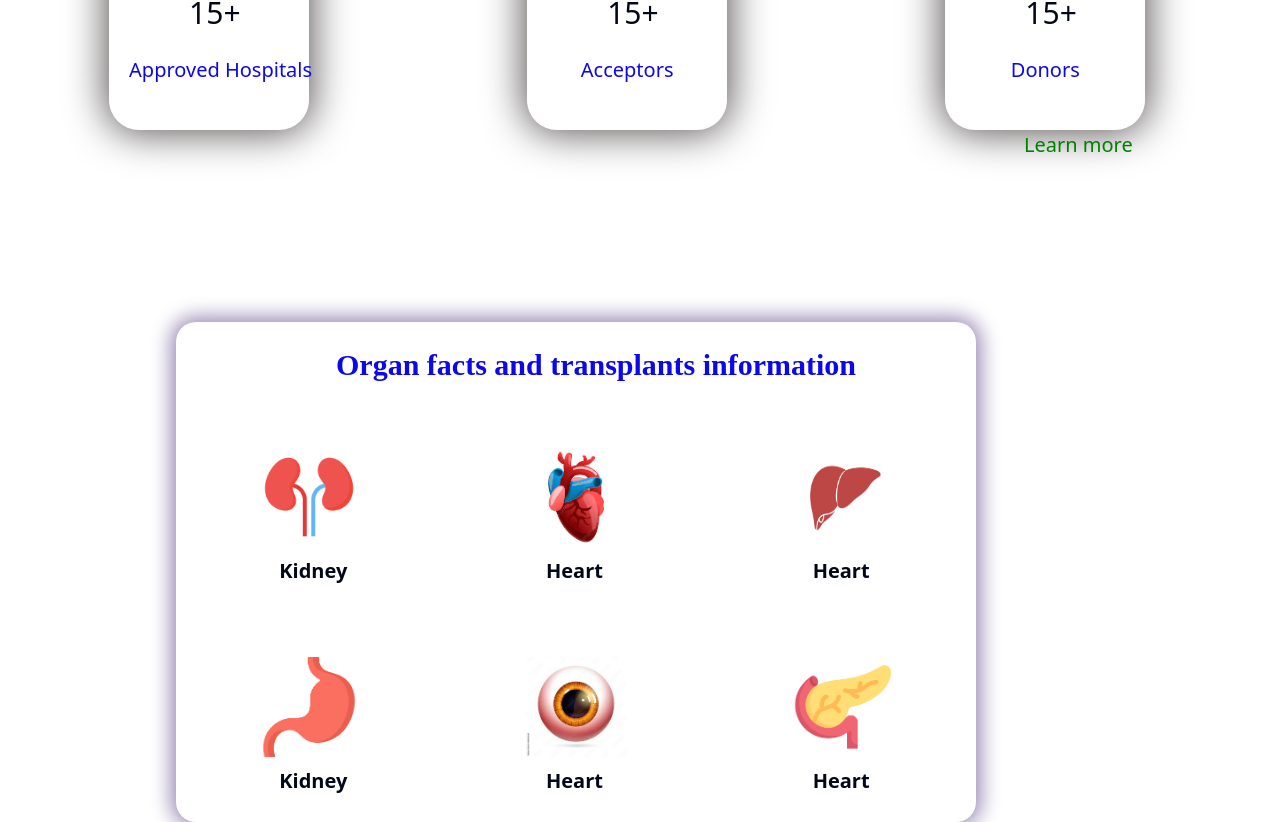
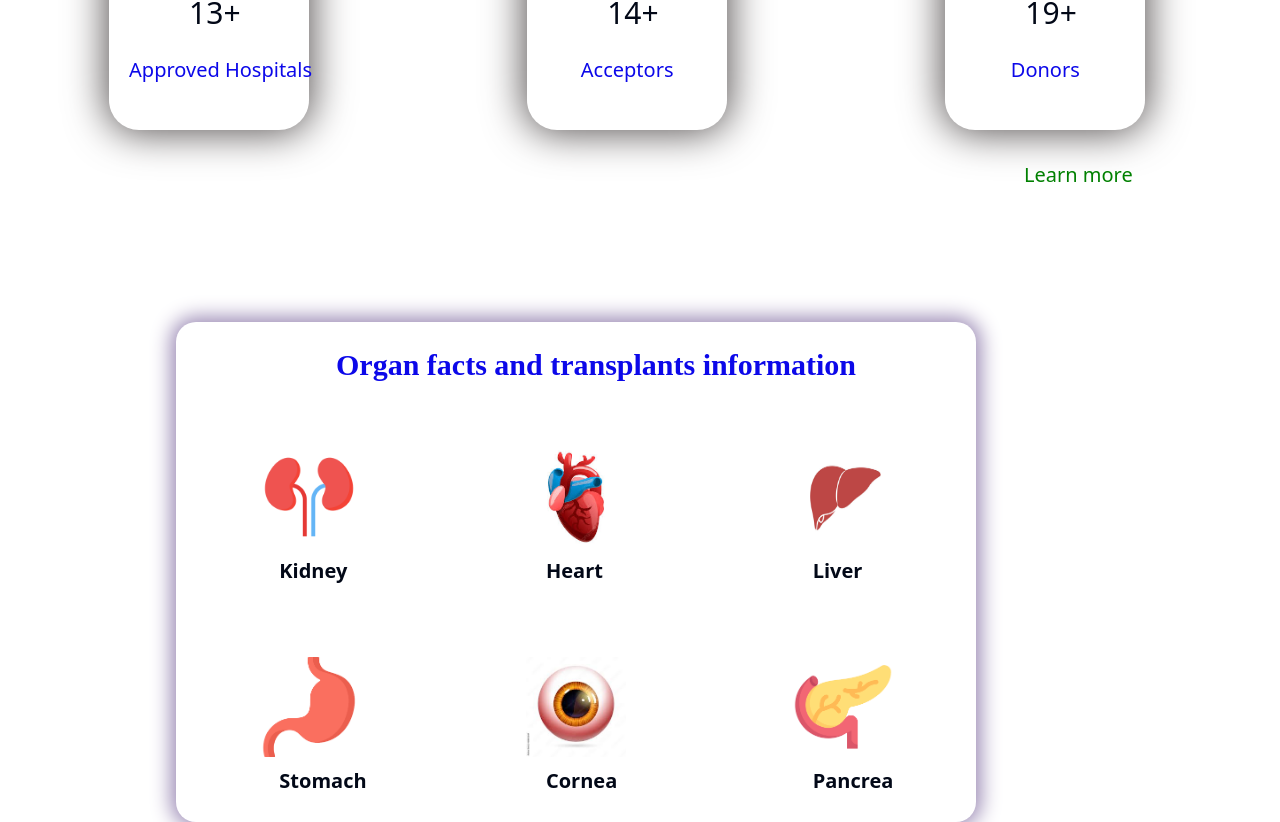
Before and after one commit to elhanbthomas/SHOWDOWN, a React (Vite) app in the folder frontend_homepage/: page / in a window 1280 px wide. Shown: the part 1420-2242 px from the top of the page. Built offline with nearby package versions, Linux system fonts and the light colour scheme.

Commit message:
added_links2

```diff
--- a/frontend_homepage/src/App.css
+++ b/frontend_homepage/src/App.css
@@ -336,7 +336,7 @@ text-align: center;
   font-size: 20px;
  color:green;
  position:relative;
- top:15%;
+ top:30px;
  left:80vw;
 cursor: pointer;
 }
--- a/frontend_homepage/src/App.jsx
+++ b/frontend_homepage/src/App.jsx
@@ -1,5 +1,6 @@
 import { useState,useRef,useEffect } from 'react'
 import {useInView} from 'react-intersection-observer'
+import {Link} from "react-router"
 import './App.css'
 import organ1 from './assets/ORGAN1.png'
 import organ2 from './assets/ORGAN1.svg'
@@ -94,10 +95,17 @@ duration:500
       <h1 className='name1'>ORGOR </h1>
     </div>
     <div className="menu">
-    <div className="option" >Statistic</div>
+      <Link to="/stats">
+    <div className="option" >Statistic</div></Link>
+
     <div className="option" >About Organs</div>
+    <Link to="/donor" >
     <div className="option">Register for Donor</div>
+    </Link>
+    <Link to="/app_hosp" >
+
     <div className="option">Approved Hospitals</div>
+    </Link>
     <div className="option" >Login/Register</div>
      <div className="hamburger">
   <div className="bar"></div>
@@ -125,7 +133,7 @@ duration:500
        <div className='stats1'>
 
           <div className="stats_hospitals">
-          <div className="stats_hospitals_no">15+</div>
+          <div className="stats_hospitals_no">13+</div>
           <div className="stats_hospitals_heading">Approved Hospitals</div>
 
 
@@ -134,13 +142,13 @@ duration:500
 
 
          <div className="stats_acceptors">
-          <div className="stats_acceptors_no">15+</div>
+          <div className="stats_acceptors_no">14+</div>
           <div className="stats_acceptors_heading">Acceptors</div>
 
         </div>
 
         <div className="stats_donors">
-          <div className="stats_donors_no">15+</div>
+          <div className="stats_donors_no">19+</div>
           <div className="stats_donors_heading">Donors</div>
 
         </div>
@@ -173,15 +181,17 @@ duration:500
         </div>
 
         {/* heart*/}
+        <Link to="/organ_heart">
           <div className='organ_heart'>
           <img src={heart} alt="heart" className='organ_heart_img'/>
          <div className='organ_heart_headline organ_name_common'>Heart</div>
          </div>
+         </Link>
 
          {/* liver*/}
          <div className='organ_liver'>
           <img src={liver} alt="liver" className='organ_liver_img'/>
-         <div className='organ_liver_headline organ_name_common'>Heart</div>
+         <div className='organ_liver_headline organ_name_common'>Liver</div>
          </div>
          </div>
          <div className='organ_click2'>
@@ -189,19 +199,19 @@ duration:500
          {/*stomach*/}
          <div className='organ_stomach'>
          <img src={stomach} alt="stomach" className='organ_stomach_img'/>
-        <div className='organ_stomach_headline organ_name_common'>Kidney</div>
+        <div className='organ_stomach_headline organ_name_common'>Stomach</div>
         </div>
 
         {/*cornea*/}
           <div className='organ_cornea'>
           <img src={cornea} alt="cornea" className='organ_cornea_img'/>
-         <div className='organ_cornea_headline organ_name_common'>Heart</div>
+         <div className='organ_cornea_headline organ_name_common'>Cornea</div>
          </div>
 
          {/* pancrea*/}
          <div className='organ_pancrea'>
           <img src={pancrea} alt="pancrea" className='organ_pancrea_img'/>
-         <div className='organ_liver_headline organ_name_common'>Heart</div>
+         <div className='organ_liver_headline organ_name_common'>Pancrea</div>
          </div>
 </div>
 </div>
--- /dev/null
+++ b/frontend_homepage/src/components/layout.jsx
@@ -0,0 +1,21 @@
+import React from 'react'
+
+import { Outlet } from 'react-router'
+
+function Layout(){
+
+    return (<>
+
+    <Outlet/>
+     </>
+
+
+
+
+
+
+
+
+    )
+}
+export default Layout
--- a/frontend_homepage/src/components/register_donor_home/donor_home.jsx
+++ b/frontend_homepage/src/components/register_donor_home/donor_home.jsx
@@ -1,4 +1,3 @@
-import { ClassNames } from '@emotion/react'
 import { useState,useRef,useEffect } from 'react'
 
 import './donor_home.css'
--- a/frontend_homepage/src/main.jsx
+++ b/frontend_homepage/src/main.jsx
@@ -3,22 +3,30 @@ import { createRoot } from 'react-dom/client'
 import './index.css'
 import {Route,createBrowserRouter,createRoutesFromElements,BrowserRouter,RouterProvider } from "react-router";
 
-import Report from './components/statistics/report'
-import States from './components/statistics/state'
+
 import Stats from './components/statistics/stats'
 import App from './App.jsx'
 import Heart from './components/organs/heart'
 import Donor_home from './components/register_donor_home/donor_home'
 import Approved_hospital from './components/approved_hospital/app_hosp'
-
+import Layout from './components/layout';
 
 const router=createBrowserRouter(
 
 createRoutesFromElements(
 
-<Route path='/' element={<App/>}>
+<Route path='/' element={<Layout/>}>
+<Route path="" element={<App/>}/>
+<Route path="stats" element={<Stats/>}/>
+<Route path="donor" element={<Donor_home/>}/>
+<Route path="app_hosp" element={<Approved_hospital/>}/>
+<Route path="organ_heart" element={<Heart/>}/>
+
 
   </Route>
+
+
+
 
 )
 
```
